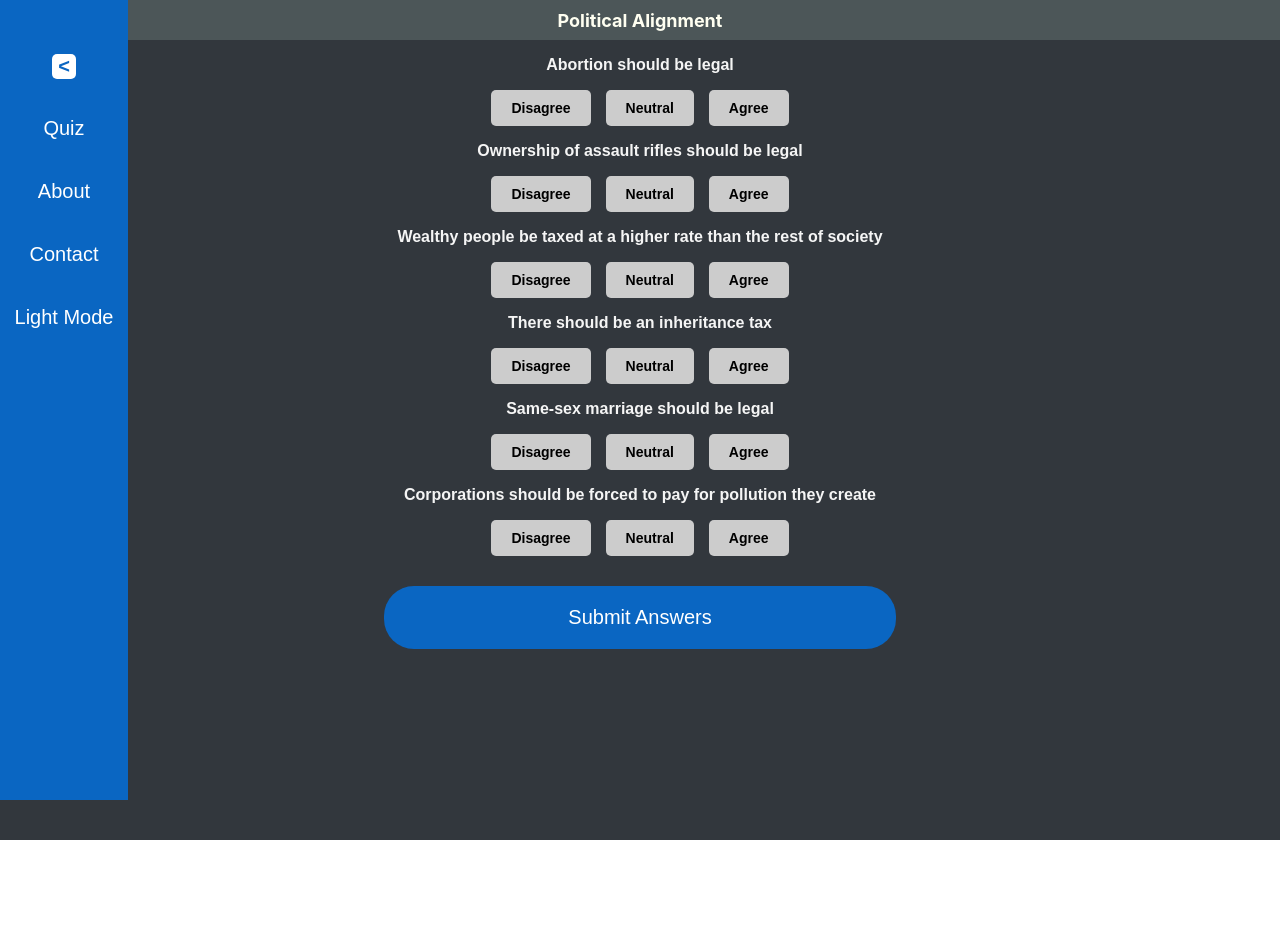
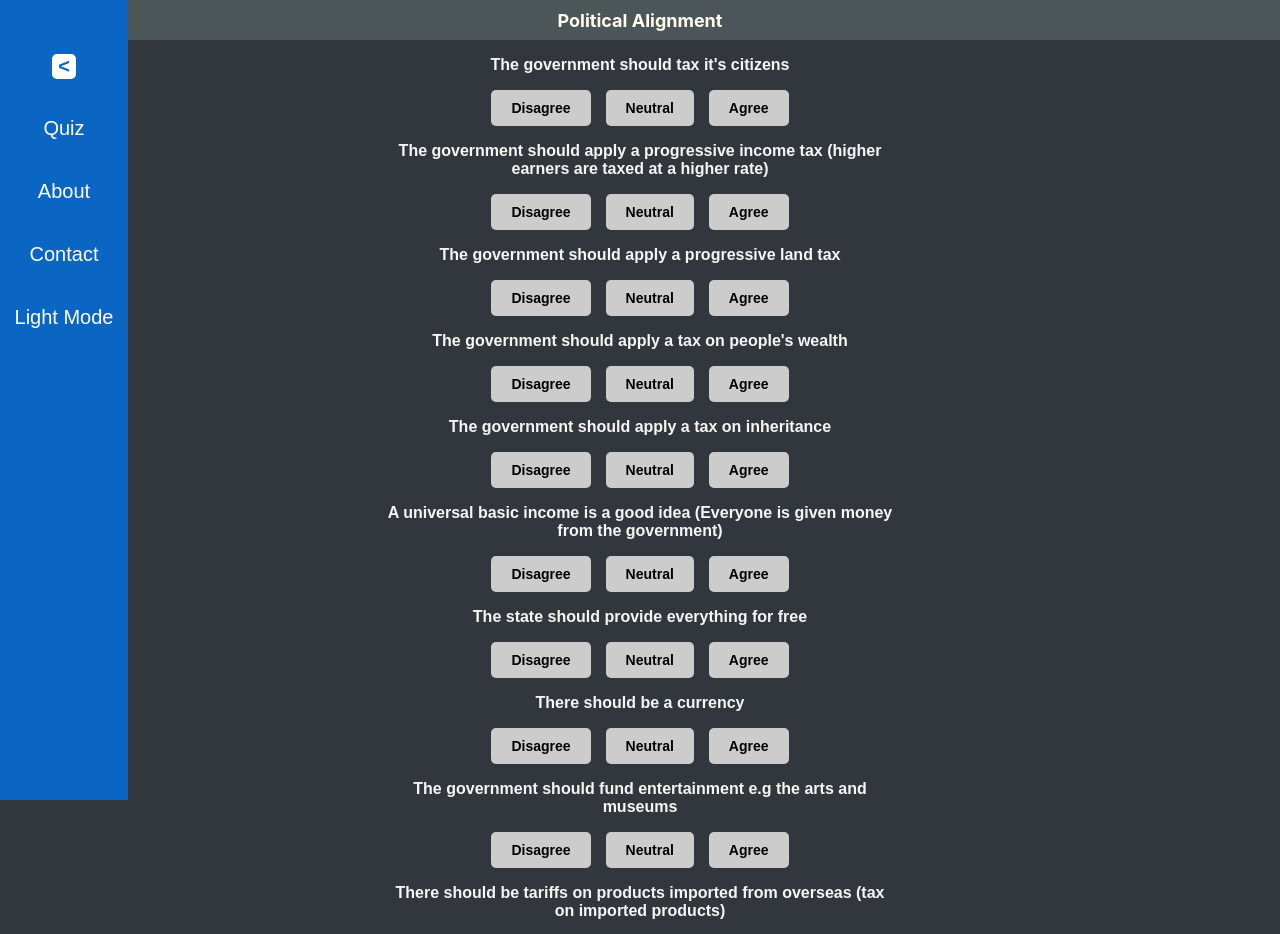
Before and after one commit to gobshmacked/View-Cube, a React (Create React App) app: page / in a window 1280 px wide. Shown: the top 934 px of the page. Before the commit the page ends 840 px from the top, so only its background shows below. Built offline with nearby package versions, Linux system fonts and the light colour scheme.

Commit message:
first draft questions + fixed bug

```diff
--- a/src/App.css
+++ b/src/App.css
@@ -1,5 +1,6 @@
 .App {
   text-align: center;
+  height: '100%'
 }
 
 .App-logo {
--- a/src/SiteComponents/ConfigureResults.js
+++ b/src/SiteComponents/ConfigureResults.js
@@ -16,8 +16,8 @@ function CalculateResults(userInput) {
 	let maxY = 0
 	console.log(userInput)
 	for (const answer in userInput) {
-		maxX = maxX + questions[answer].x
-		maxY = maxY + questions[answer].y
+		maxX = maxX + Math.abs(questions[answer].x)
+		maxY = maxY + Math.abs(questions[answer].y)
 		if (userInput[answer] === 'agree') {
 			tempX = tempX + questions[answer].x
 			tempY = tempY + questions[answer].y
--- a/src/SiteComponents/MainPage.jsx
+++ b/src/SiteComponents/MainPage.jsx
@@ -6,7 +6,7 @@ import { ResultCube } from './ResultCube'
 const Page = styled('div')({
 	display: 'flex',
 	background: '#32373D',
-	height: '100vh'
+	height: '100'
 })
 
 export function MainPage(props) {
--- a/src/SiteComponents/Screen.jsx
+++ b/src/SiteComponents/Screen.jsx
@@ -26,6 +26,7 @@ const HeaderDivText = styled('p')({
 })
 
 const AllElementsWrap = styled('div')({
+	height: '100%'
 	// display: 'flex',
 	// flexDirection: 'column'
 })
--- a/src/questions.js
+++ b/src/questions.js
@@ -3,35 +3,205 @@
 
 export const questions = [
 	{
-		question: 'Abortion should be legal',
+		question: `The government should tax it's citizens`,
+		x: -2,
+		y: 0
+	},
+	{
+		question: 'The government should apply a progressive income tax (higher earners are taxed at a higher rate)',
+		x: -1,
+		y: 0
+	},
+	{
+		question: 'The government should apply a progressive land tax',
+		x: -1,
+		y: 0
+	},
+	{
+		question: `The government should apply a tax on people's wealth`,
+		x: -1,
+		y: 0
+	},
+	{
+		question: `The government should apply a tax on inheritance`,
+		x: -1,
+		y: 0
+	},
+	{
+		question: 'A universal basic income is a good idea (Everyone is given money from the government)',
+		x: -1,
+		y: 0
+	},
+	{
+		question: 'The state should provide everything for free',
+		x: -2,
+		y: 0
+	},
+	{
+		question: 'There should be a currency',
+		x: 2,
+		y: 0
+	},
+	{
+		question: 'The government should fund entertainment e.g the arts and museums',
+		x: -1,
+		y: 0
+	},
+	{
+		question: 'There should be tariffs on products imported from overseas (tax on imported products)',
+		x: -1,
+		y: 0
+	},
+	{
+		question: 'All businesses should be owned and run by the state',
+		x: -2,
+		y: 0
+	},
+	{
+		question: 'Healthcare should be freely provided by the state',
+		x: -1,
+		y: 0
+	},
+	{
+		question: 'Education should be freely provided by the state',
+		x: -1,
+		y: 0
+	},
+	{
+		question: 'The free market should allocate resources rather than the government',
+		x: 3,
+		y: 0
+	},
+	//UPTO HERE
+	{
+		question: 'Gay marriage should be legal',
+		x: 0,
+		y: -2
+	},
+	{
+		question: 'Marijuana should be legal for medical use',
 		x: 0,
 		y: -1
 	},
 	{
-		question: 'Ownership of assault rifles should be legal',
+		question: 'Marijuana should be legal for recreational use',
 		x: 0,
 		y: -1
 	},
 	{
-		question: 'Wealthy people be taxed at a higher rate than the rest of society',
-		x: -1,
-		y: 0
+		question: 'Murder should be allowed with no consequences',
+		x: 0,
+		y: -3
 	},
 	{
-		question: 'There should be an inheritance tax',
-		x: -1,
-		y: 0
+		question: 'Abortion should be legal',
+		x: 0,
+		y: -2
 	},
 	{
-		question: 'Same-sex marriage should be legal',
+		question: 'People should be free to believe whatever they want',
 		x: 0,
 		y: -1
 	},
 	{
-		question: 'Corporations should be forced to pay for pollution they create',
+		question: 'My beliefs should be forced onto others',
+		x: 0,
+		y: 2
+	},
+	{
+		question: 'Corporations should be required to pay for any pollution they emit',
+		x: -1,
+		y: 0.5
+	},
+	{
+		question: 'The government should breakup monopolies',
+		x: -1,
+		y: 0.5
+	},
+	{
+		question: 'Corporations should be allowed to lie to the public',
+		x: 0,
+		y: -1
+	},
+	{
+		question: 'Hitting children is an acceptable form of punishment',
+		x: 0,
+		y: -1
+	},
+	{
+		question: `The government should be allowed to spy on it's population`,
+		x: 0,
+		y: 1
+	},
+	{
+		question: 'The death penalty should be used on the worst criminals',
+		x: 0,
+		y: 1
+	},
+	{
+		question: 'All guns should be be legal for those without criminal records',
+		x: 0,
+		y: -1
+	},
+	{
+		question: 'Some guns should be be legal for those without criminal records',
+		x: 0,
+		y: -1
+	},
+	{
+		question: 'The aim of prisons should be to punish wrongdoers',
+		x: 1,
+		y: 1
+	},
+	{
+		question: 'All types of sex between consenting adults should be legal',
+		x: 0,
+		y: -1
+	},
+	{
+		question: 'Full time workers should get at least 4 weeks of paid time off per year',
 		x: -1,
 		y: 0
 	},
 ]
 
-/* */
+/*
+Categories of questions
+
+Taxation/Gov spending:
+	no tax
+	income tax
+	wealth tax
+	Land tax
+	inheritance tax
+	UBI
+	Everything should be free
+	Existence of currency
+	Entertainment: i.e museums,
+	Tariffs on other countries goods
+	Resource distribution
+	Businesses run by state
+	Healthcare
+	Education
+
+Legality:
+	Gay marriage
+	Marijuana
+	Other drugs
+	Murder
+	abortion
+	Religion
+	Environment and corporations protection
+	Existence of monopolies
+	Corporations and misleading the public
+	Schooling
+	Hitting children
+	Government surveillance
+	Death penalty
+	guns
+	Role of prisons
+	Sex
+	Worker rights
+	Forceful beliefs
+
+*/
```
